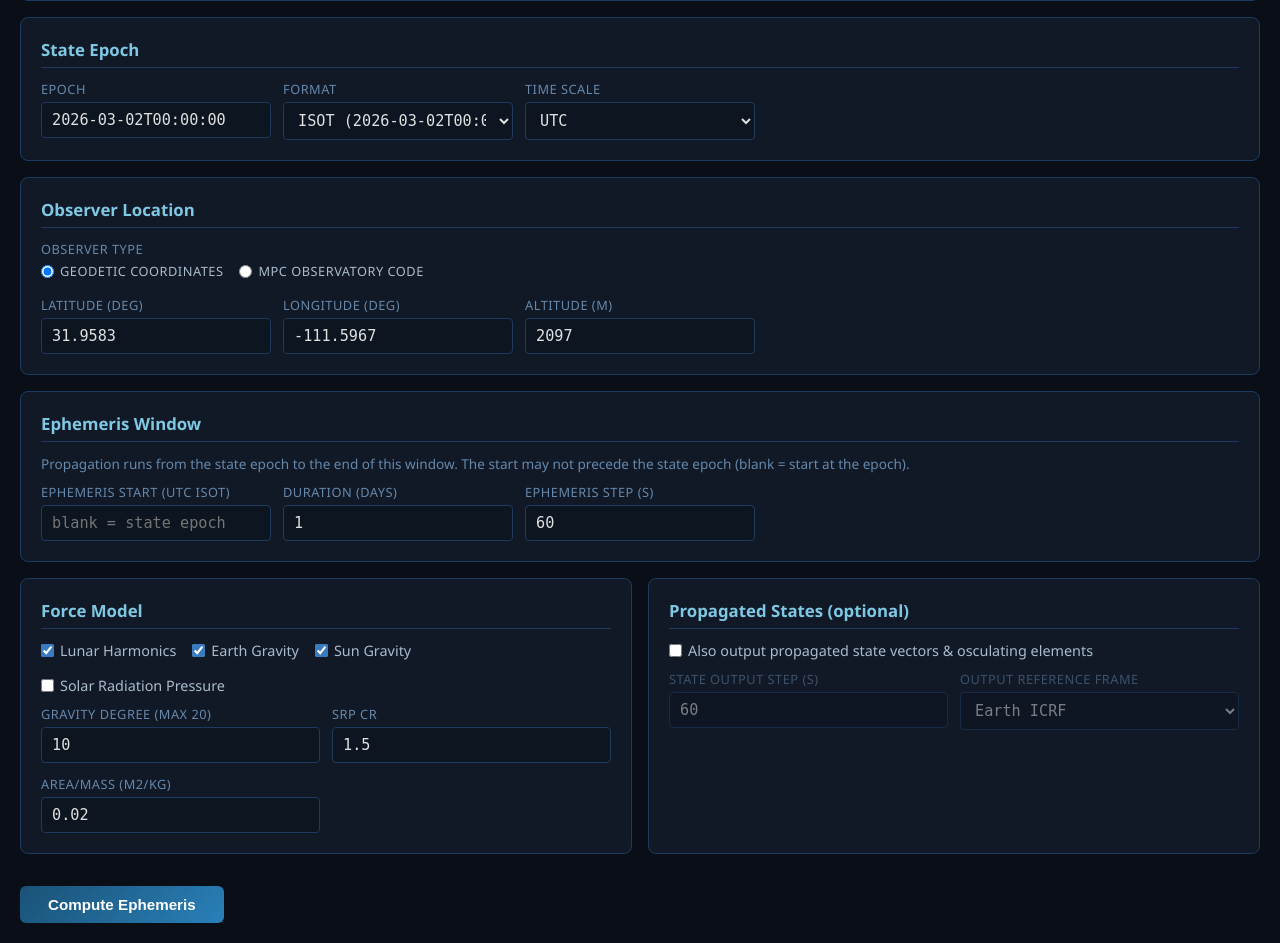
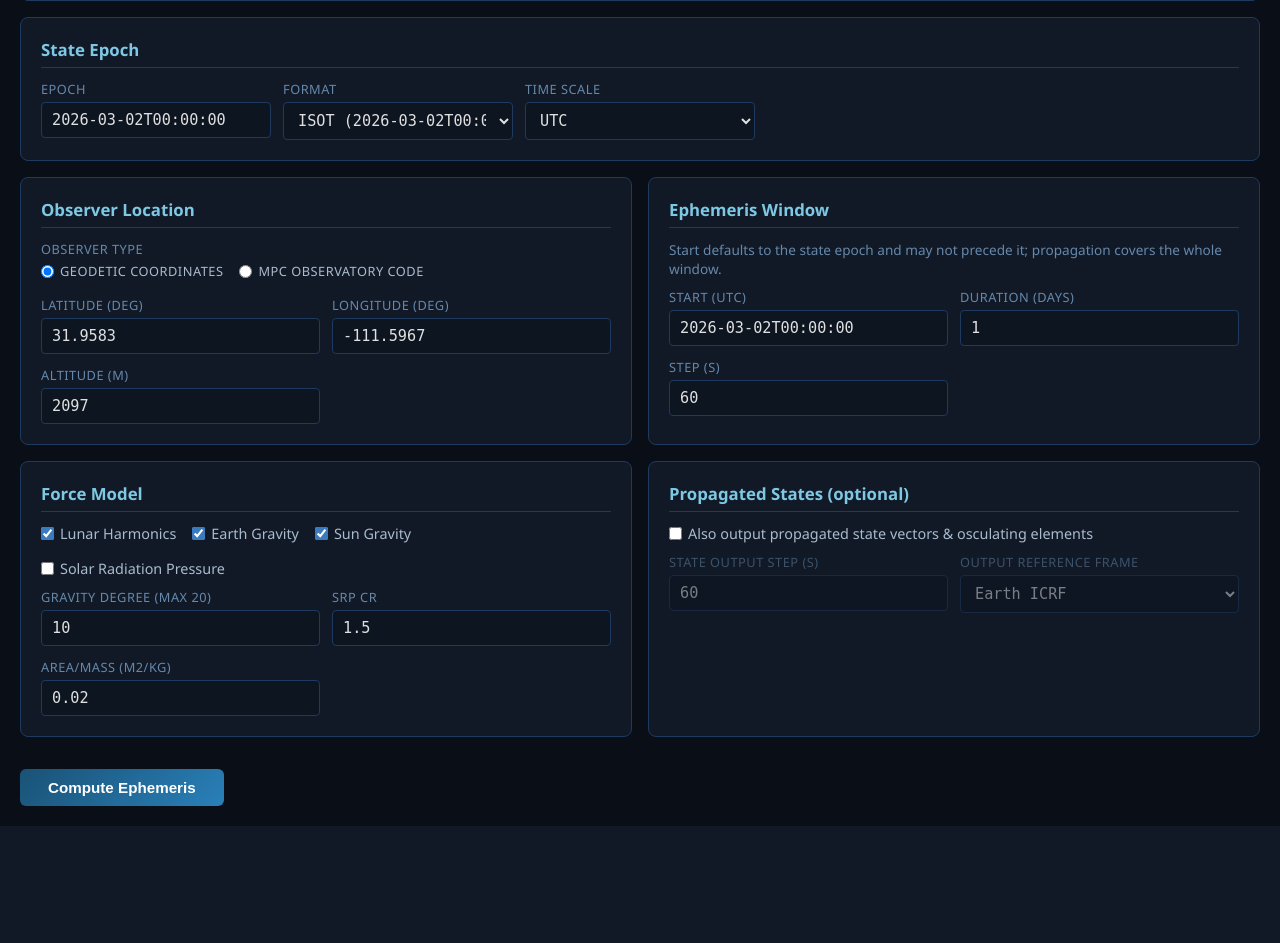
Before and after one commit to exoplanet5/hpop, a Flask app: page / in a window 1280 px wide. Shown: the part 650-1593 px from the top of the page. After the commit the page ends 1476 px from the top, so only its background shows below. Run offline with Flask 3, Linux system fonts and the light colour scheme.

Commit message:
Polish layout: observer and ephemeris window side by side, start defaults to epoch
- Observer Location and Ephemeris Window share a two-column row; labels
  shortened to Start (UTC), Duration (days), Step (s) so each stays on one line.
- Ephemeris start is pre-filled with the state epoch and follows the epoch
  field (typed or parsed) until the user edits the start themselves.
- Server treats a start string identical to the epoch string as the epoch
  itself, so the default also works for JD or TT-scale epochs; other starts
  are parsed with format auto-detection as UTC.
- Ephemeris table: dRA, dDEC, Rate, PA and Lunar Elong headers wrap their
  unit onto a second line to narrow the columns.

Co-Authored-By: Claude Fable 5.1 <noreply@anthropic.com>

```diff
--- a/app.py
+++ b/app.py
@@ -174,7 +174,10 @@ def _run_computation(data, want_states, want_ephemeris):
     prop_days = float(data.get('duration_days', data.get('duration', 0)) or 0)
     ephem_days = float(data.get('ephem_duration_days', prop_days or 1))
     ephem_start_str = str(data.get('ephem_start', '') or '').strip()
-    ephem_start = parse_epoch(ephem_start_str, 'isot', 'utc') if ephem_start_str else epoch
+    if not ephem_start_str or ephem_start_str == str(data['epoch']).strip():
+        ephem_start = epoch          # default: the state epoch, whatever its format/scale
+    else:
+        ephem_start = parse_epoch(ephem_start_str, None, 'utc')
     start_offset = float((ephem_start - epoch).sec)
 
     needed_sec = 0.0
--- a/templates/index.html
+++ b/templates/index.html
@@ -143,8 +143,10 @@
         thead th {
             background: #141c2b;
             color: #7ec8e3;
-            padding: 8px 10px;
+            padding: 6px 10px;
             text-align: left;
+            vertical-align: bottom;
+            line-height: 1.25;
             position: sticky;
             top: 0;
             z-index: 1;
@@ -336,6 +338,7 @@
             </div>
         </div>
 
+        <div class="two-col">
         <!-- Observer -->
         <div class="panel">
             <h3>Observer Location</h3>
@@ -363,12 +366,13 @@
         <!-- Ephemeris window -->
         <div class="panel">
             <h3>Ephemeris Window</h3>
-            <p class="note">Propagation runs from the state epoch to the end of this window. The start may not precede the state epoch (blank = start at the epoch).</p>
+            <p class="note">Start defaults to the state epoch and may not precede it; propagation covers the whole window.</p>
             <div class="form-grid">
-                <div class="form-group"><label>Ephemeris Start (UTC ISOT)</label><input type="text" id="ephem_start" value="" placeholder="blank = state epoch"></div>
+                <div class="form-group"><label>Start (UTC)</label><input type="text" id="ephem_start" value="2026-03-02T00:00:00" placeholder="state epoch"></div>
                 <div class="form-group"><label>Duration (days)</label><input type="number" id="ephem_duration_days" step="any" value="1"></div>
-                <div class="form-group"><label>Ephemeris Step (s)</label><input type="number" id="ephem_step" value="60"></div>
+                <div class="form-group"><label>Step (s)</label><input type="number" id="ephem_step" value="60"></div>
             </div>
+        </div>
         </div>
 
         <div class="two-col">
@@ -459,6 +463,17 @@
             return name.replace(/[^A-Za-z0-9._-]+/g, '_');
         }
 
+        // Ephemeris start follows the epoch field until the user types their own start.
+        let epochSynced = byId('epoch').value;
+        function syncEphemStart() {
+            const start = byId('ephem_start');
+            if (!start.value.trim() || start.value.trim() === epochSynced) {
+                start.value = byId('epoch').value.trim();
+            }
+            epochSynced = byId('epoch').value.trim();
+        }
+        byId('epoch').addEventListener('input', syncEphemStart);
+
         function updateAnomalyLabel() {
             const type = document.querySelector('input[name="anomaly_type"]:checked').value;
             byId('anomaly_label').textContent = type === 'mean' ? 'Mean Anomaly (deg)' : 'True Anomaly (deg)';
@@ -523,6 +538,7 @@
                     byId('epoch').value = data.epoch;
                     byId('epoch_format').value = 'isot';
                     byId('epoch_scale').value = 'utc';
+                    syncEphemStart();
                     document.querySelector('input[name="input_type"][value="keplerian"]').checked = true;
                     toggleInputType();
                     byId('ref_frame').value = data.frame || 'earth_icrf';
@@ -540,6 +556,7 @@
                         byId('epoch').value = data.epoch;
                         byId('epoch_format').value = 'isot';
                         byId('epoch_scale').value = 'utc';
+                        syncEphemStart();
                         msg += ' Epoch set to ' + data.epoch + ' UTC.';
                     } else if (data.epoch_unparsed) {
                         msg += ' <EPOCH> "' + data.epoch_unparsed + '" not understood; set the epoch manually.';
@@ -635,7 +652,7 @@
                 `<div>Target: <strong>${res.target_name}</strong> &nbsp;|&nbsp; Observer: ${obsInfo} &nbsp;|&nbsp; ${data.n_points} points</div>
                  <div>Propagated ${res.prop_start} &rarr; ${res.prop_end} (${t.propagate_s} s, ${t.n_rhs_evals} force evaluations); ephemeris ${t.ephemeris_s} s; ephemeris source ${res.ephemeris_source}</div>`;
 
-            let html = '<table><thead><tr><th>Time (UTC)</th><th>RA (HMS)</th><th>DEC (DMS)</th><th>dRA (&quot;/min)</th><th>dDEC (&quot;/min)</th><th>Rate (&quot;/min)</th><th>PA (&deg;)</th><th>RA (&deg;)</th><th>DEC (&deg;)</th><th>Dist (km)</th><th>Lunar Elong (&deg;)</th><th>Alt (&deg;)</th><th>Az (&deg;)</th><th>Sky</th></tr></thead><tbody>';
+            let html = '<table><thead><tr><th>Time (UTC)</th><th>RA (HMS)</th><th>DEC (DMS)</th><th>dRA<br>(&quot;/min)</th><th>dDEC<br>(&quot;/min)</th><th>Rate<br>(&quot;/min)</th><th>PA<br>(&deg;)</th><th>RA (&deg;)</th><th>DEC (&deg;)</th><th>Dist (km)</th><th>Lunar<br>Elong (&deg;)</th><th>Alt (&deg;)</th><th>Az (&deg;)</th><th>Sky</th></tr></thead><tbody>';
             for (let idx = 0; idx < data.times_utc.length; idx++) {
                 const alt = data.altitude_deg[idx];
                 const az = data.azimuth_deg[idx];
@@ -768,6 +785,7 @@
         toggleInputType();
         updateInputUnits();
         toggleStateOutput();
+        syncEphemStart();
     </script>
 </body>
 </html>
```
